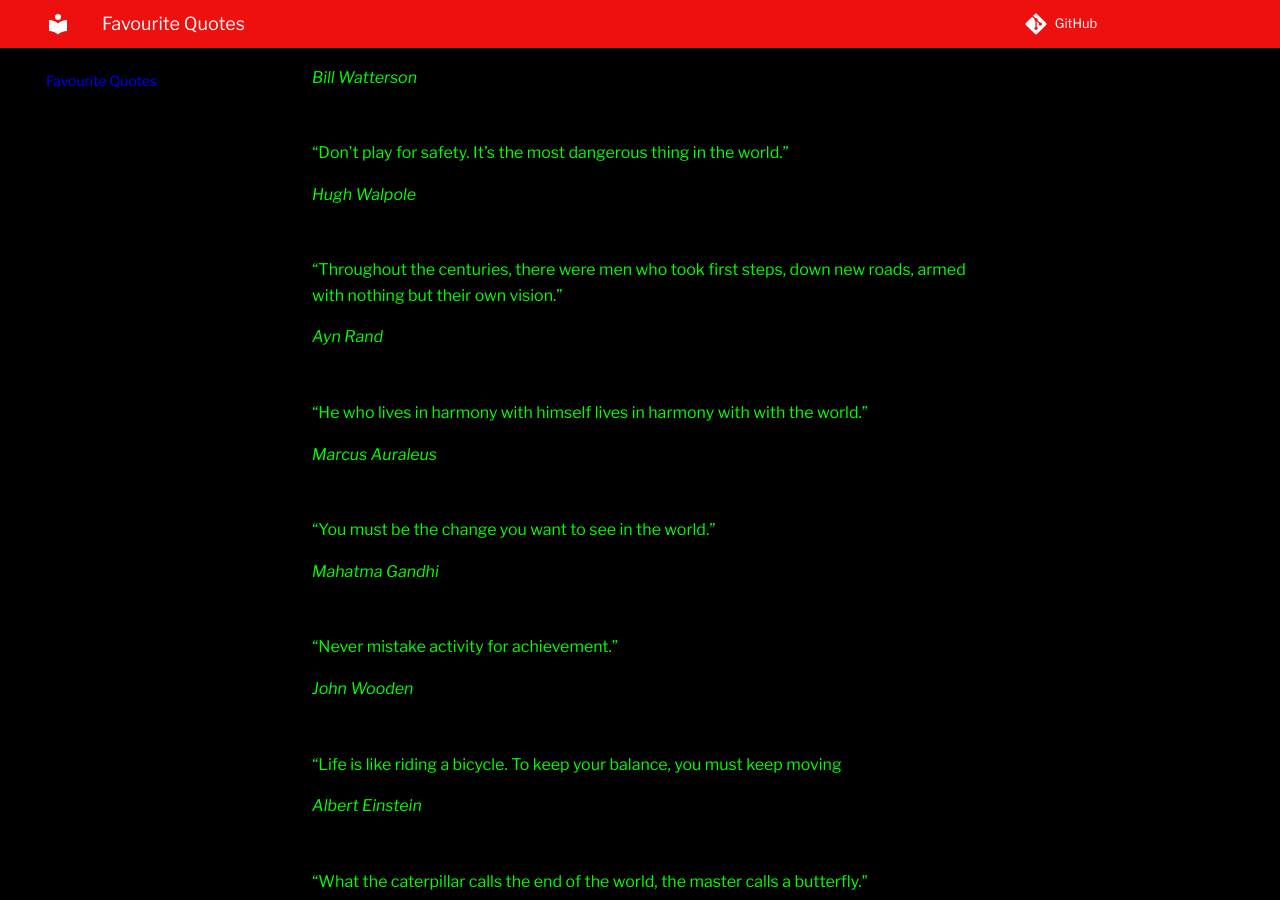
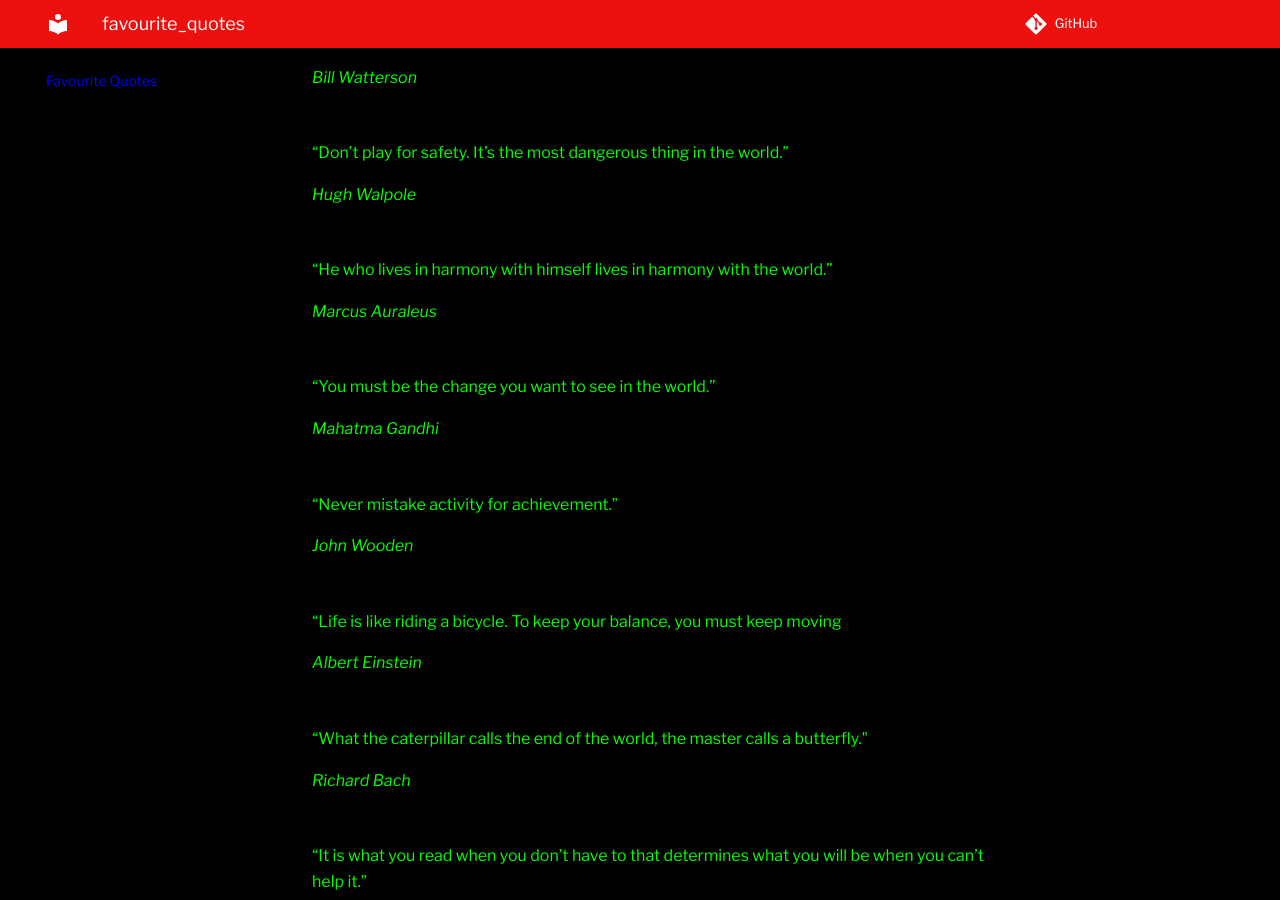
Before and after one commit to matchavez/matchavez.github.io, an MkDocs documentation site: the page built from docs/favourite_quotes.md, in a window 1280 px wide and 900 px high, scrolled down 2372 px. Built offline with MkDocs 1.6.1 and Material for MkDocs 9.7.7, drawn with Linux system fonts in a browser that asks for light colours; comment, search, counter and statistics services are not loaded.

Commit message:
[PUBLISHER] Merge #67

```diff
--- a/docs/favourite_quotes.md
+++ b/docs/favourite_quotes.md
@@ -100,13 +107,7 @@
 
 ---
 
-> “Throughout the centuries, there were men who took first steps, down new roads, armed with nothing but their own vision.”
->
-> <cite>Ayn Rand</cite>
-
----
-
-> “He who lives in harmony with himself lives in harmony with with the world.”
+> “He who lives in harmony with himself lives in harmony with the world.”
 >
 > <cite>Marcus Auraleus</cite>
 
```
Also changed, not shown: other parts of docs/favourite_quotes.md (+7 -0 lines).
